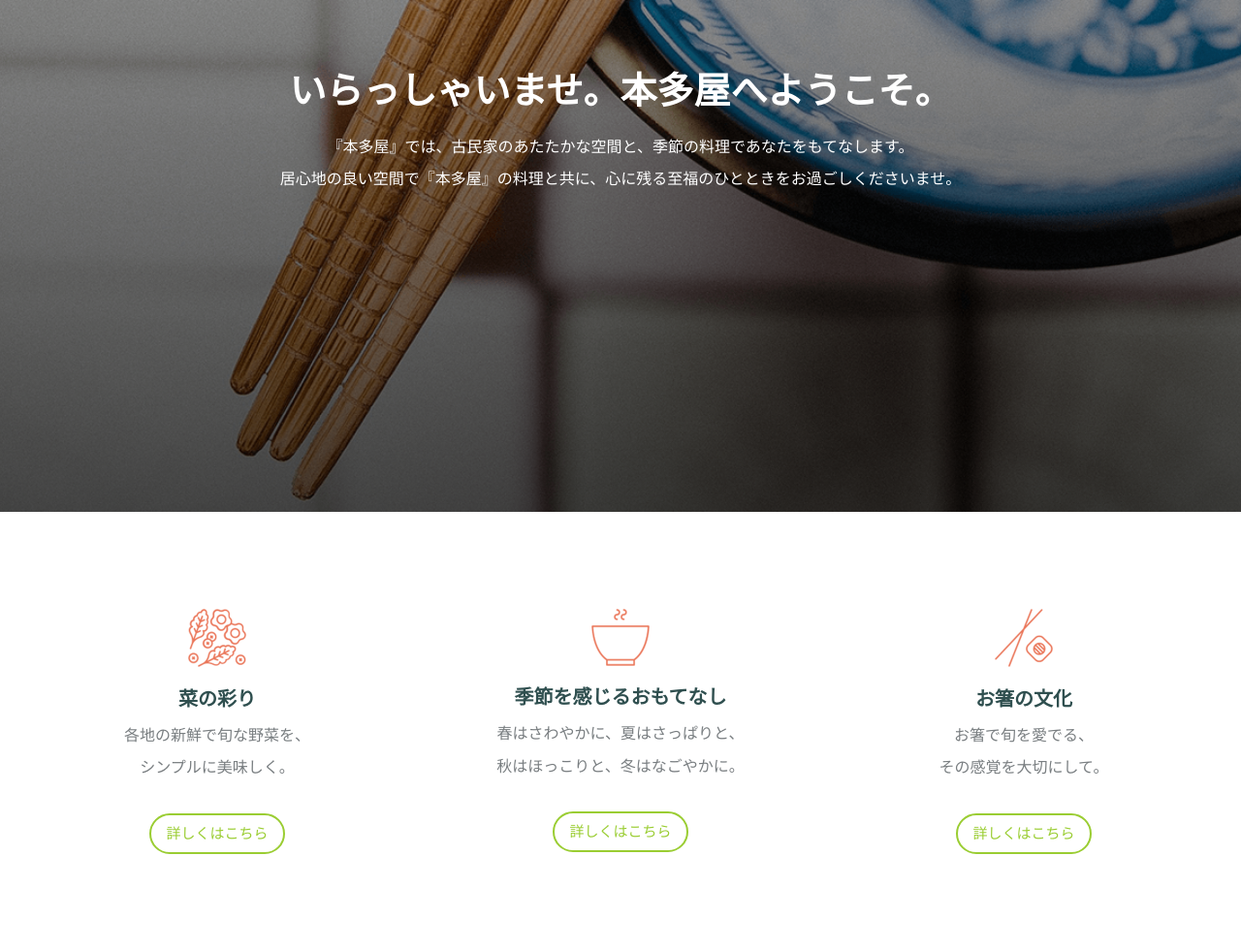
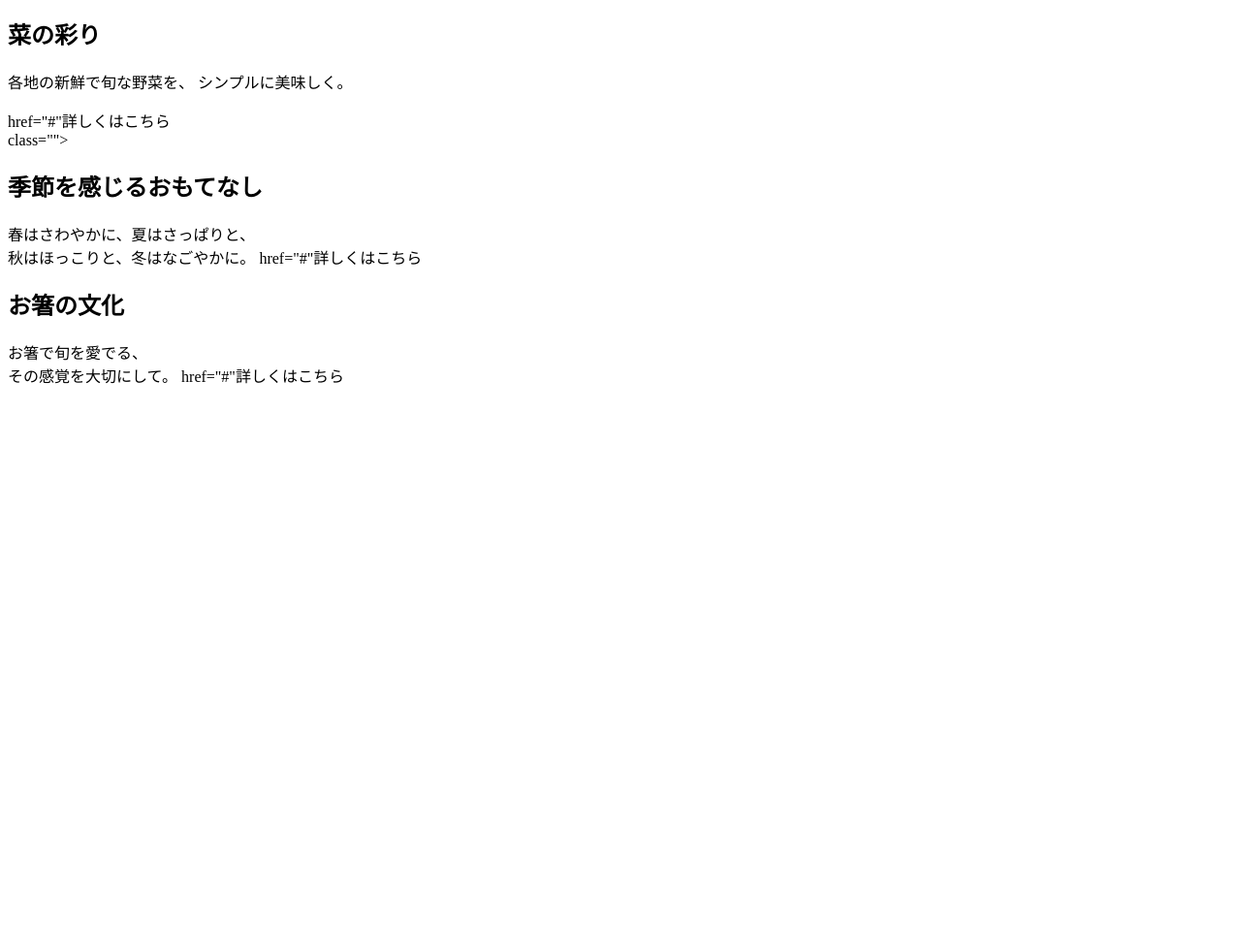
Before and after one commit to hinuma-code/kiso01, a plain HTML site: page start/index.html in a window 1280 px wide. Shown: the part 272-1253 px from the top of the page at 97% size. After the commit the page ends 800 px from the top, so only its background shows below. Drawn offline with Linux system fonts and the light colour scheme.

Commit message:
渋谷で初日ここまでやりました

```diff
--- a/start/index.html
+++ b/start/index.html
@@ -4,85 +4,29 @@
 <head>
     <meta charset="utf-8">
     <title>和食処　本多屋</title>
-
-    <style>
-        h1 {
-            font-size: 3.8rem;
-            color:white;
-        }
-
-        #about h2 {
-            font-size: 2rem;
-            color: darkslategray;
-        }
-
-
-        .wrap-blk {
-            display: flex;
-            justify-content: space-evenly;
-            width: 80%;
-            margin: 0 auto;
-        }
-
-        .contents-blk {
-            width: 30%;
-        }
-    </style>
-
-    <link rel="stylesheet" href="style.css">
-
 </head>
 
 <body>
-    <header id="kv">
-        <div class="welcome">
+    <header>
+        <div class="">
+            <img src="images/ico01.png" alt="">
             <h1>いらっしゃいませ。本多屋へようこそ。</h1>
-            <p>
-                『本多屋』では、古民家のあたたかな空間と、季節の料理であなたをもてなします。
-                <br> 居心地の良い空間で『本多屋』の料理と共に、心に残る至福のひとときをお過ごしくださいませ。
+            <p>『本多屋』では、古民家のあたたかな空間と、季節の料理であなたをもてなします。 <br>居心地の良い空間で『本多屋』の料理と共に、心に残る至福のひとときをお過ごしくださいませ。</p>
 
-            </p>
-
+        </div>
+    </header>
+    <section>
+        <div class=""> <h2>菜の彩り</h2> <p>各地の新鮮で旬な野菜を、 シンプルに美味しく。</p> <a> href="#"詳しくはこちら</a>
 
         </div>
 
-    </header>
-
-    <section id="about" class="wrap-blk">
-        <div class="contents-blk">
-            <img src="./images/ico01.png" alt="" style="width:60px">
-            <h2>菜の彩り</h2>
-            <p>各地の新鮮で旬な野菜を、
-                <br>シンプルに美味しく。 </p>
-            <p class="btn">
-                <a href="https://www.google.com/?hl=ja">詳しくはこちら</a>
-            </p>
+        <div>class=""> <h2>季節を感じるおもてなし</h2> <p>春はさわやかに、夏はさっぱりと、<br> 秋はほっこりと、冬はなごやかに。 <a> href="#"</a>詳しくはこちら</p>
         </div>
 
-        <div class="contents-blk">
-            <img src="./images/ico02.png" alt="" style="width:60px">
-            <h2>季節を感じるおもてなし</h2>
-            <p>春はさわやかに、夏はさっぱりと、
-                <br>秋はほっこりと、冬はなごやかに。 </p>
-            <p class="btn">
-                <a href="#">詳しくはこちら</a>
-            </p>
-
-        </div>
-
-        <div class="contents-blk">
-            <img src="./images/ico03.png" alt="" style="width:60px">
-            <h2>お箸の文化</h2>
-            <p>お箸で旬を愛でる、
-                <br>その感覚を大切にして。 </p>
-            <p class="btn">
-                <a href="#">詳しくはこちら</a>
-            </p>
-        </div>
-
+        <div class=""> <h2>お箸の文化</h2> <p>お箸で旬を愛でる、<br> その感覚を大切にして。 <a> href="#"</a>詳しくはこちら</p>
     </section>
+</body>
 
 
-</body>
 
 </html>
--- a/start/style.css
+++ /dev/null
@@ -1,92 +0,0 @@
-@charset "UTF-8";
-
-/*----------------------------------------------------------------default*/
-html {
-    margin: 0;
-    padding: 0;
-    font-size: 62.5%;
-}
-
-/*===============================================================All*/
-body {
-    margin: 0;
-    padding: 0;
-    color: #797e81;
-    font-family: serif;
-    font-size: 1.6rem;
-    text-align: center;
-    line-height: 2.1;
-    -webkit-text-size-adjust: 100%;
-}
-
-p {
-    margin: 0;
-    padding: 0;
-}
-
-a {
-    text-decoration: none;
-}
-
-h1,
-h2,
-h3,
-h4,
-h5,
-h6 {
-    margin: 0;
-    padding: 0;
-    font-weight: 600;
-}
-/*===========================================================ここから追加*/
-
-#kv{
-    background-image:linear-gradient(
-       rgba(0,0,0,0.3) ,
-       rgba(0,0,0,0.7)
-        ),
-    url(./images/kv.png);
-    height:100vh;
-    background-size: cover;
-    background-position: center;
-    background-attachment: fixed;
-    color:white;
-}
-
-#about{
-    background: #fff;
-    width:100%;
-    padding:100px 0;
-}
-
-.welcome{
-    position:absolute;
-    top:50%;
-    left:50%;
-    width:800px;
-   transform:translate(-50%,-50%);
-}
-
-.btn{
-    margin:30px 0 0;
-}
-
-.btn a{
-    display:inline-block;
-    box-sizing:border-box;
-    width:140px;
-    height:42px;
-    border:2px solid yellowgreen;
-    background-color:white;
-    border-radius: 21px;
-    color:yellowgreen;
-    font-size:1.5rem;
-    line-height:38px;
-    transition:background-color 0.2s,color 0.2s;
-}
-
-
-.btn a:hover{
-    background-color: yellowgreen;
-    color:white;
-}
```
Also changed, not shown: start/text_contents.txt (deleted).
